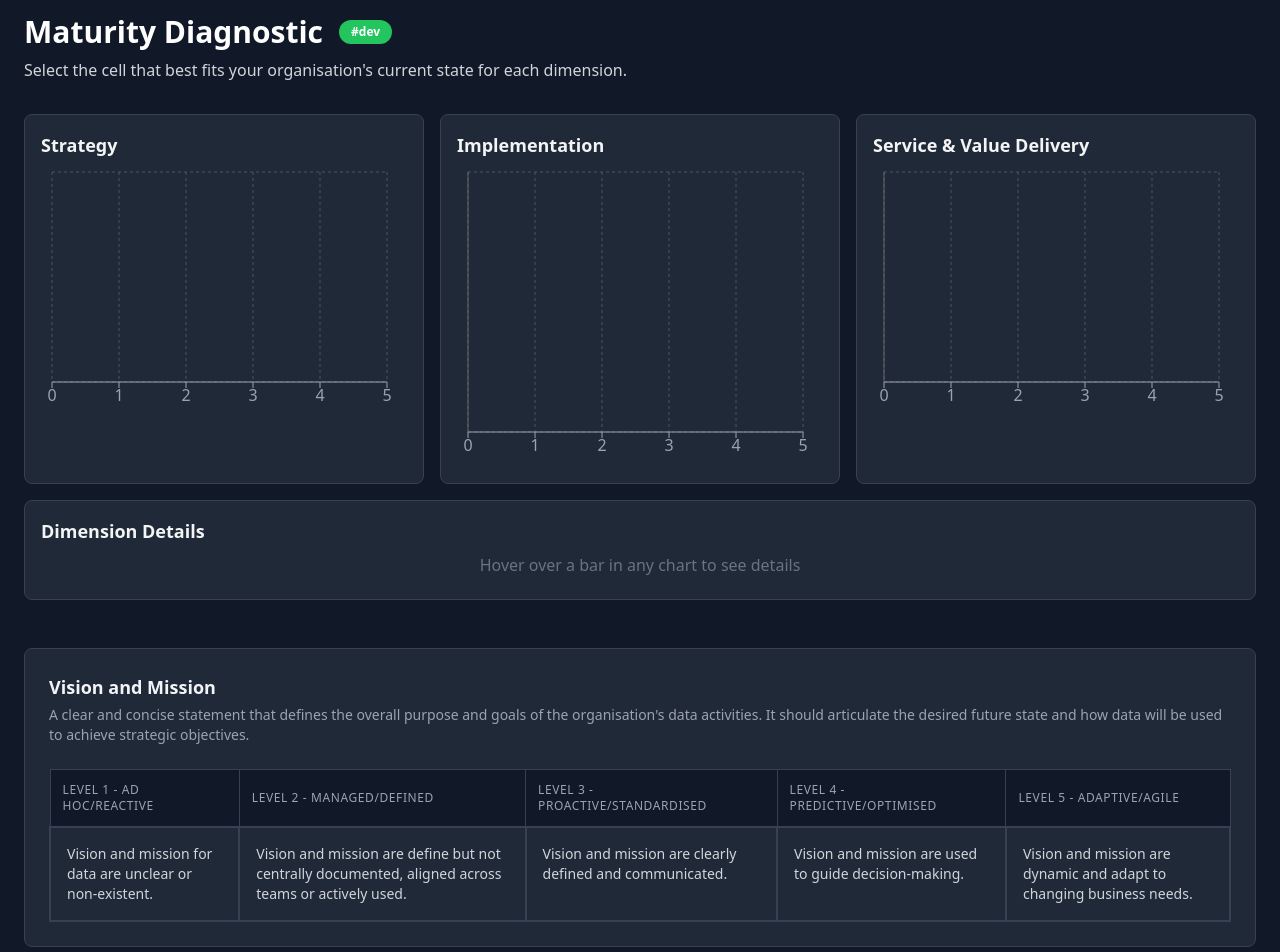
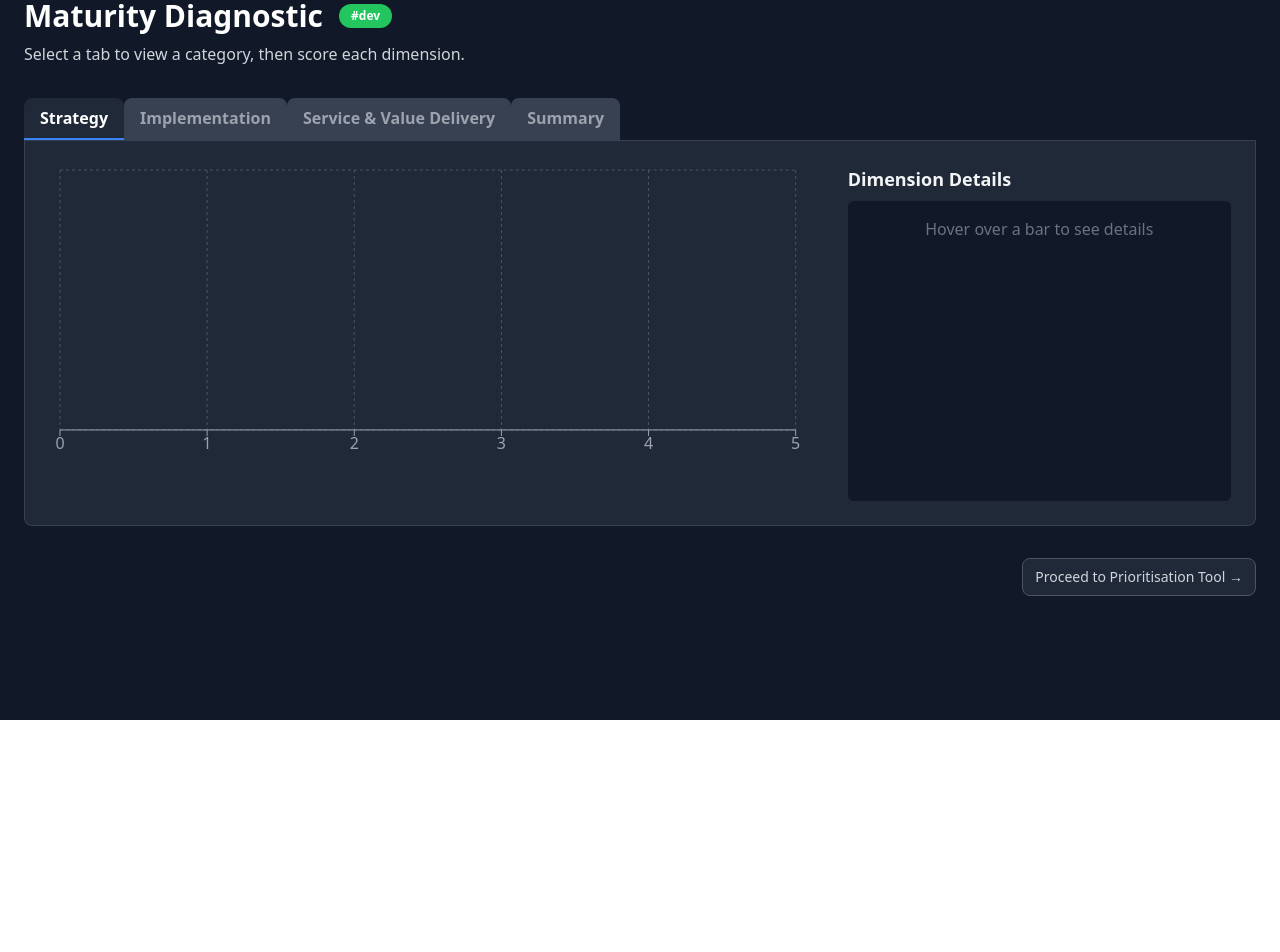
Before and after one commit to nickedell/prioritisation_2, a React (Vite) app: page / in a window 1280 px wide. Shown: the part 80-1032 px from the top of the page. After the commit the page ends 800 px from the top, so only its background shows below. Built offline with nearby package versions, Linux system fonts and the light colour scheme.

Commit message:
Revert "Update DiagnosticPage6.tsx"
This reverts commit 7369d28620c93fca1d18ec6547a2e09f2115ad63.

```diff
--- a/src/pages/DiagnosticPage6.tsx
+++ b/src/pages/DiagnosticPage6.tsx
@@ -1,61 +1,41 @@
-import React, { useContext, useMemo, useState, useRef, useEffect } from 'react';
+import React, { useContext, useMemo, useState } from 'react';
 import { Link } from 'react-router-dom';
 import { diagnosticData, DiagnosticItem } from '../constants/diagnostic.ts';
 import { MaturityContext } from '../context/MaturityContext.tsx';
 import BarChartComponent from '../components/BarChart.tsx';
 import Header from '../components/Header.tsx';
+import DiagnosticQuestionList from '../components/DiagnosticQuestionList.tsx';
+
+// NEW: Define the possible tabs
+type Tab = 'STRATEGY' | 'IMPLEMENTATION' | 'SERVICE & VALUE DELIVERY' | 'SUMMARY';
 
 const DiagnosticPage6: React.FC = () => {
     const maturityContext = useContext(MaturityContext);
     const [darkMode, setDarkMode] = useState(true);
+    // NEW: State to manage the active tab
+    const [activeTab, setActiveTab] = useState<Tab>('STRATEGY');
     const [hoveredDimension, setHoveredDimension] = useState<DiagnosticItem | null>(null);
-
-    // UPDATE: Adding a ref to measure the height of the sticky header
-    const stickyHeaderRef = useRef<HTMLDivElement>(null);
 
     if (!maturityContext) { return <div>Loading...</div>; }
 
     const { scores, updateScore } = maturityContext;
 
+    // UPDATE: Chart data logic now filters based on the active tab
     const chartData = useMemo(() => {
-        const createChartData = (category: string) => {
+        const category = activeTab !== 'SUMMARY' ? activeTab : '';
         return diagnosticData
-                .filter(item => item && item.category === category)
+            .filter(item => item && (activeTab === 'SUMMARY' || item.category === category))
             .map(item => ({
                 dimension: item,
                 score: scores[item.name] || 0,
             }));
-        };
-        return {
-            strategy: createChartData('STRATEGY'),
-            implementation: createChartData('IMPLEMENTATION'),
-            service: createChartData('SERVICE & VALUE DELIVERY'),
-        };
-    }, [scores]);
+    }, [scores, activeTab]);
 
-    // UPDATE: New handler function that updates score AND handles scrolling
-    const handleSelectScore = (dimensionName: string, score: number, currentIndex: number) => {
-        updateScore(dimensionName, score);
-
-        const nextIndex = currentIndex + 1;
-        if (nextIndex < diagnosticData.length) {
-            const nextDimensionId = `dimension-card-${nextIndex}`;
-            setTimeout(() => {
-                const nextElement = document.getElementById(nextDimensionId);
-                if (nextElement && stickyHeaderRef.current) {
-                    // Calculate the precise scroll position
-                    const headerHeight = stickyHeaderRef.current.offsetHeight;
-                    const elementPosition = nextElement.getBoundingClientRect().top;
-                    const offsetPosition = elementPosition + window.pageYOffset - headerHeight - 20; // 20px buffer
-
-                    window.scrollTo({
-                        top: offsetPosition,
-                        behavior: 'smooth'
-                    });
-                }
-            }, 150); // Small delay for rendering to catch up
-        }
-    };
+    // NEW: Memoized list of questions to show based on the active tab
+    const visibleQuestions = useMemo(() => {
+        if (activeTab === 'SUMMARY') return []; // Don't show question list on summary tab
+        return diagnosticData.filter(item => item && item.category === activeTab);
+    }, [activeTab]);
 
     const handleChartMouseEnter = (data: any) => {
         if (data && data.payload && data.payload.dimension) {
@@ -66,41 +46,51 @@ const DiagnosticPage6: React.FC = () => {
         setHoveredDimension(null);
     };
 
-    const levelHeaders = [
-        'LEVEL 1 - AD HOC/REACTIVE', 'LEVEL 2 - MANAGED/DEFINED',
-        'LEVEL 3 - PROACTIVE/STANDARDISED', 'LEVEL 4 - PREDICTIVE/OPTIMISED',
-        'LEVEL 5 - ADAPTIVE/AGILE'
-    ];
+    // This handler can be simplified as we removed the auto-scroll
+    const handleSelectScore = (dimensionName: string, score: number) => {
+        updateScore(dimensionName, score);
+    };
+
+    const tabClasses = (tabName: Tab) =>
+        `px-4 py-2 font-semibold rounded-t-lg transition-colors border-b-2 ${
+            activeTab === tabName
+            ? 'bg-gray-800 text-white border-blue-500'
+            : 'bg-gray-700 text-gray-400 hover:bg-gray-600 border-transparent'
+        }`;
 
     return (
         <div className={darkMode ? 'bg-gray-900' : 'bg-gray-50'}>
             <div className={`max-w-7xl mx-auto p-6 min-h-screen ${darkMode ? 'text-gray-100' : 'text-gray-900'}`}>
-                {/* UPDATE: The ref is attached to the sticky container */}
-                <div ref={stickyHeaderRef} className={`sticky top-0 z-40 ${darkMode ? 'bg-gray-900' : 'bg-gray-50'} pt-4 pb-4`}>
                 <Header
                     title="Maturity Diagnostic"
-                        subtitle="Select the cell that best fits your organisation's current state for each dimension."
+                    subtitle="Select a tab to view a category, then score each dimension."
                     darkMode={darkMode}
                     setDarkMode={setDarkMode}
                     showDevTag={true}
                 />
-                    <div className="mt-4">
-                        <div className="grid grid-cols-1 lg:grid-cols-3 gap-4">
-                            <div className="p-4 bg-gray-800 rounded-lg border border-gray-700">
-                                <h3 className="text-lg font-semibold mb-2">Strategy</h3>
-                                <BarChartComponent data={chartData.strategy} onMouseEnter={handleChartMouseEnter} onMouseLeave={handleChartMouseLeave} height={250} />
+
+                {/* NEW: Tab Navigation */}
+                <div className="flex border-b border-gray-700">
+                    <button className={tabClasses('STRATEGY')} onClick={() => setActiveTab('STRATEGY')}>Strategy</button>
+                    <button className={tabClasses('IMPLEMENTATION')} onClick={() => setActiveTab('IMPLEMENTATION')}>Implementation</button>
+                    <button className={tabClasses('SERVICE & VALUE DELIVERY')} onClick={() => setActiveTab('SERVICE & VALUE DELIVERY')}>Service & Value Delivery</button>
+                    <button className={tabClasses('SUMMARY')} onClick={() => setActiveTab('SUMMARY')}>Summary</button>
                 </div>
-                            <div className="p-4 bg-gray-800 rounded-lg border border-gray-700">
-                                <h3 className="text-lg font-semibold mb-2">Implementation</h3>
-                                <BarChartComponent data={chartData.implementation} onMouseEnter={handleChartMouseEnter} onMouseLeave={handleChartMouseLeave} height={300} />
+
+                {/* NEW: Tab Content Panel */}
+                <div className="p-6 bg-gray-800 rounded-b-lg border border-t-0 border-gray-700">
+                    <div className="flex flex-col lg:flex-row gap-8">
+                        <div className="lg:w-2/3">
+                            <BarChartComponent
+                                data={chartData}
+                                onMouseEnter={handleChartMouseEnter}
+                                onMouseLeave={handleChartMouseLeave}
+                                height={activeTab === 'SUMMARY' ? 550 : 300}
+                            />
                         </div>
-                            <div className="p-4 bg-gray-800 rounded-lg border border-gray-700">
-                                <h3 className="text-lg font-semibold mb-2">Service & Value Delivery</h3>
-                                <BarChartComponent data={chartData.service} onMouseEnter={handleChartMouseEnter} onMouseLeave={handleChartMouseLeave} height={250} />
-                            </div>
-                        </div>
-                        <div className="mt-4 p-4 bg-gray-800 rounded-lg border border-gray-700 min-h-[100px]">
+                        <div className="lg:w-1/3">
                             <h3 className="text-lg font-semibold mb-2">Dimension Details</h3>
+                            <div className="p-4 bg-gray-900 rounded-md min-h-[300px]">
                                 {hoveredDimension ? (
                                     <>
                                         <h4 className="font-bold text-white">{hoveredDimension.name}</h4>
@@ -108,52 +98,23 @@ const DiagnosticPage6: React.FC = () => {
                                     </>
                                 ) : (
                                     <div className="h-full flex items-center justify-center">
-                                    <p className="text-gray-500">Hover over a bar in any chart to see details</p>
+                                        <p className="text-gray-500">Hover over a bar to see details</p>
                                     </div>
                                 )}
                             </div>
                         </div>
                     </div>
+                </div>
 
-                <div className="space-y-12 mt-8">
-                    {diagnosticData.filter(Boolean).map((item, index) => (
-                        <div key={item.name} id={`dimension-card-${index}`} className="p-6 bg-gray-800 rounded-lg border border-gray-700">
-                            <h3 className="font-semibold text-lg">{item.name}</h3>
-                            <p className="text-sm text-gray-400 mt-1 mb-6">{item.description}</p>
-                            <div className="overflow-x-auto">
-                                <table className="w-full border-collapse">
-                                    <thead>
-                                        <tr>
-                                            {levelHeaders.map(header => (
-                                                <th key={header} className={`p-3 text-left text-xs font-medium uppercase tracking-wider border border-gray-700 ${darkMode ? 'text-gray-400 bg-gray-900' : 'text-gray-500 bg-gray-200'}`}>
-                                                    {header}
-                                                </th>
-                                            ))}
-                                        </tr>
-                                    </thead>
-                                    <tbody>
-                                        <tr>
-                                            {item.levels.map((levelText, levelIndex) => {
-                                                const score = levelIndex + 1;
-                                                const isSelected = scores[item.name] === score;
-                                                return (
-                                                    <td
-                                                        key={score}
-                                                        className={`p-4 border-2 align-top cursor-pointer transition-colors ${isSelected ? 'border-purple-500' : 'border-gray-700 hover:bg-gray-700'}`}
-                                                        // UPDATE: The onClick now calls the new handler with the index
-                                                        onClick={() => handleSelectScore(item.name, score, index)}
-                                                    >
-                                                        <p className="text-sm text-gray-300">{levelText}</p>
-                                                    </td>
-                                                );
-                                            })}
-                                        </tr>
-                                    </tbody>
-                                </table>
-                            </div>
-                        </div>
-                    ))}
-                </div>
+                {/* The Question list is now below the tab panel, and only shows if not on summary tab */}
+                {activeTab !== 'SUMMARY' && (
+                    <DiagnosticQuestionList
+                        items={visibleQuestions}
+                        scores={scores}
+                        handleSelectScore={handleSelectScore}
+                        darkMode={darkMode}
+                    />
+                )}
 
                  <div className="flex justify-end mt-8">
                     <Link to="/prioritisation" className={`px-3 py-2 rounded-lg text-sm font-medium transition-colors ${darkMode ? 'bg-gray-800 text-gray-300 hover:bg-gray-700 border border-gray-600' : 'bg-white text-gray-700 hover:bg-gray-100 border border-gray-300'}`}>
```
Lines whose indentation alone changed are shown as unchanged.
